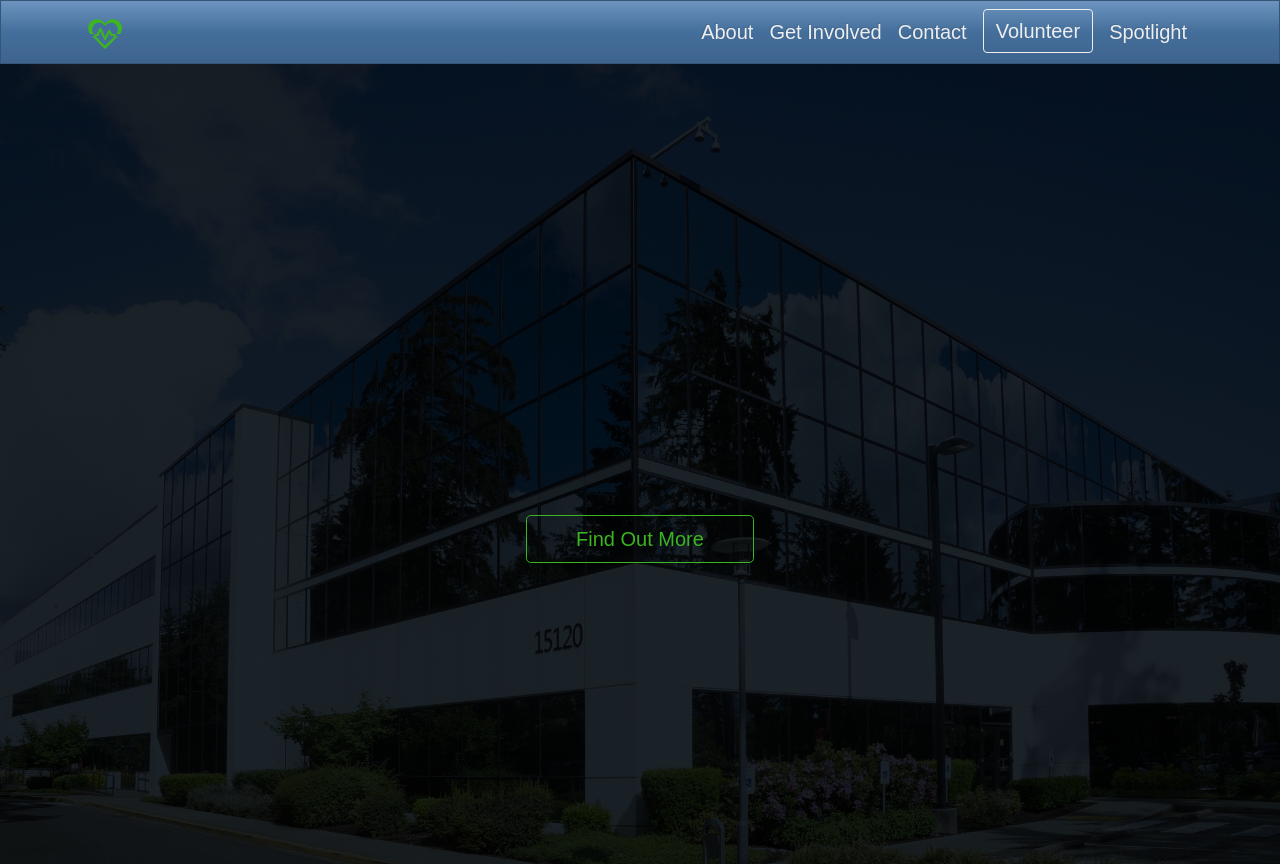
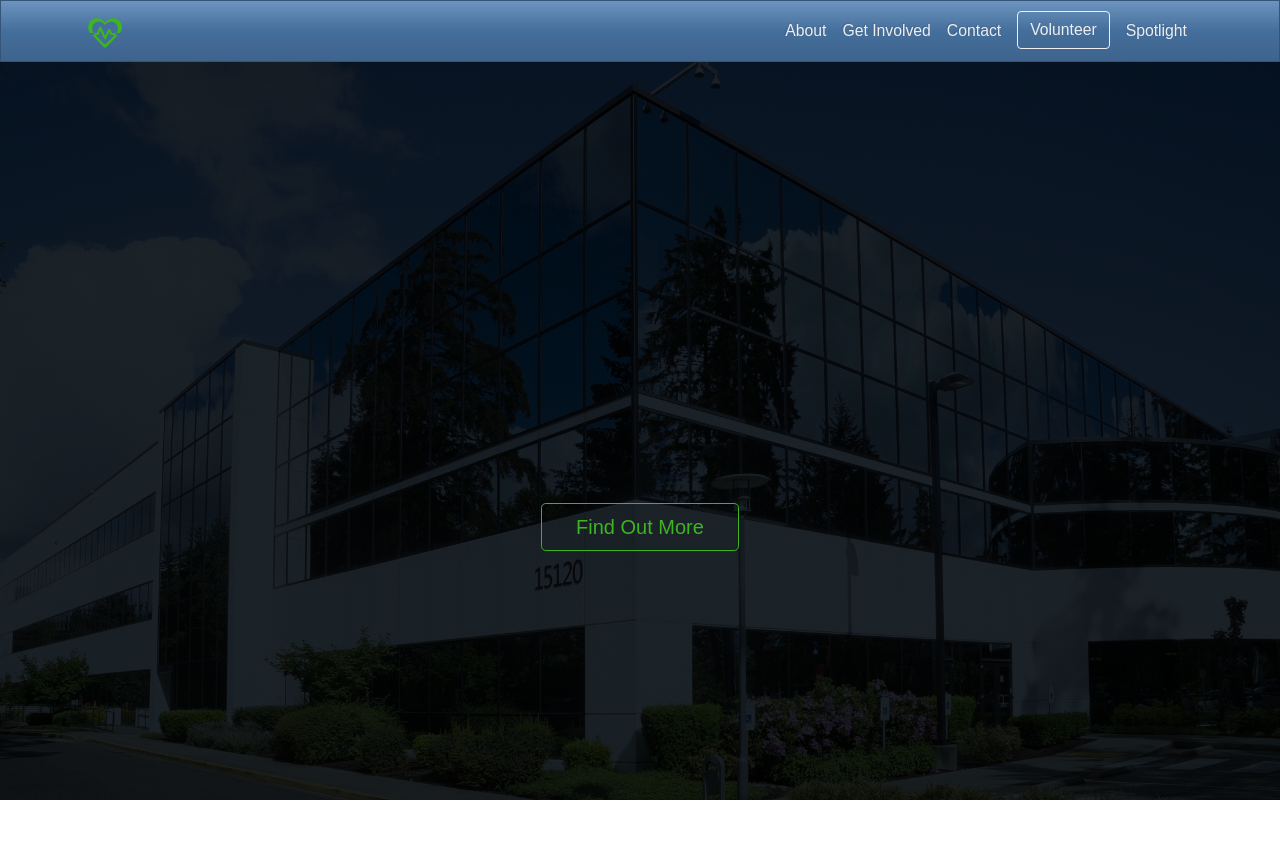
Before and after one commit to Pia007/Hero, a React (Create React App) app: page /volunteersignup#/home in a window 1280 px wide. After the commit the page ends 800 px from the top, so only its background shows below. Built offline with nearby package versions, Linux system fonts and the light colour scheme; a web font is replaced by a local one.

Commit message:
Updated styles

```diff
--- a/src/App.css
+++ b/src/App.css
@@ -1,6 +1,9 @@
 :root {
     --input-bg: #E4EEfA;
-    --primary: #446E9B;
+    --primary: #95c0ee;
+    /* --logo: #0f3058; */
+    /* --primary: #9eb2c7; */
+    /* --primary: #446E9B; */
     --background: #04203F;
     --table-bg: #C9DEF5;
     --table-bg-alt: #AECBEB;
@@ -10,29 +13,22 @@
     --font-offside: 'Offside', sans-serif;
     --font-ubuntu: 'Ubuntu', sans-serif;
     --font-ptSans: 'Pt-sans', sans-serif;
-    --font-workSans: 'Work Sans', sans-serif;
-}
-html {
-    width: 100%;
-    height: 100%;
 }
 
+html,
 body {
-    font-family: var(--font-ptSans);
-    width: 100%;
+    max-width: 100%;
     height: 100vh;
     overflow-x: hidden;
+    color: var(--primary);
+    font-size: 1em;
+    font-family: var(--font-ptSans);
 }
-
-.lp-text {
-    font-size: 50px;
+.text-sky {
+    color: var(--primary);
 }
-
 .home-bg {
     background: var(--background);
-}
-.logo-text {
-    font-size: 24px;
 }
 
 .findOut {
@@ -43,40 +39,31 @@ a, a:hover {
     text-decoration: none;
 }
 .nav-logo {
-    width: 40px;
-    height: 40px;
+    width: 2.5rem;
+    height: 2.5rem;
     background: none;
     border: none;
 }
 .nav-logo-sm {
-    width: 14px;
-    height: 14px;
+    width: .9375rem;
+    height: .9375rem;
     background: none;
     border: none;
 }
-.nav-logo,
-.nv-icons {
-    font-size: 40px;
+.nav-text {
+    font-size: .875em;
+    font-weight: 500;
 }
-.host-header,
-.nav-text,
+
 .nav-link,
 #vol-link,
-.contact-input,
-.tel,
 .vol-title,
-.spotlight-intro,
-.meet-text,
 .ft-heading {
-    font-size: 18px;
+    font-size: 1.125em;
 }
 .host-header {
-    line-height: 1.2;
+    line-height: 1.3;
     border-left: 1.5px solid var(--background);
-}
-
-.nav-text {
-    font-weight: 500;
 }
 
 .nav-link:hover,
@@ -103,7 +90,7 @@ a, a:hover {
 }
 
 .ft-signup {
-    border-radius: 20px;
+    border-radius: 1.25rem;
 }
 .ft-signup:hover,
 .ft-signup:focus,
@@ -115,14 +102,12 @@ a, a:hover {
 
 .btn-feedback,
 .btn-vol-app {
-    height: 50px;
-    border-radius: 30px;
-    font-size: 16px;
+    height: 3.125rem;
+    border-radius: 1.875rem;
 }
 
 .breadcrumb {
     background: transparent;
-    padding-left: 0;
     padding-top: 4px;
 }
 .bc-prev {
@@ -137,22 +122,22 @@ a, a:hover {
 
 .row-content,
 .card-row {
-    padding: 40px 0;
-    min-height: 100px;
+    padding: 2.5rem 0;
+    min-height: 6.25rem;
 }
 h1 {
-    font-size: 32px;
+    font-size: 2em;
     text-shadow: 1px 1px 3px;
 }
 h1,
 h2 {
-    font-weight: 600;
+    font-weight: 500;
     text-shadow: 1px 1px 3px;
 
 }
 h2 {
-    margin: 20px 0;
-    font-size: 26px;
+    margin: 1.25rem 0;
+    font-size: 1.625em;
 }
 
 hr {
@@ -163,12 +148,12 @@ img,
 .vol-card-body {
     border: 3px double var(--primary);
 }
-.landing-caption {
-    top: 50%;
-    left: 50%;
-    transform: translate(-50%, -70%);
-    background: transparent;
-    word-spacing: 1px;
+
+.intro-container {
+    display: flex;
+    justify-content: center;
+    align-content: center;
+    padding: 3.125rem auto;
 }
 .hero {
     background-image:
@@ -185,39 +170,38 @@ img,
     -o-background-size: cover;
     overflow: hidden;
     height: auto;
-}
-.hero-inner {
-    position: fixed;
-    top: 30%;
-    display: flex;
+
     justify-content: center;
     align-content: center;
-    background: var(--cl-altBg);
-    overflow: hidden;
+}
+.hero::-webkit-scrollbar {
+    -ms-overflow-style: none;
+    scrollbar-width: none;
 }
 .landing {
     scrollbar-width: none;
-
+}
+.intro-container::-webkit-scrollbar {
+    -ms-overflow-style: none;
+    scrollbar-width: none;
 }
 .sub-text {
-    font-size: 50px;
+    font-size: 3.1em;
     text-shadow: 1px 1px 3px;
 }
 .lp-logo {
-    width: 38px;
-    height: 38px;
+    width: 2.375rem;
+    height: 2.375rem;
     border: none;
 }
 .btn-learn {
-    max-width: 120px;
-    border-radius: 35px;
-    height: 45px;
-    font-size: 16px;
+    max-width: 7.5rem;
+    border-radius: 2.1875rem;
+    height: 2.8125rem;
     font-weight: 500;
 }
 
 .mission-text {
-    font-size: 16px;
     overflow-wrap: normal;
 }
 
@@ -226,8 +210,8 @@ img,
     background: transparent;
 }
 .about-table-header{
-    font-size: 22px;
-    font-weight: 600;
+    font-size: 1.375em;
+    font-weight: 500;
 }
 .about-card-body {
     padding: 15px;
@@ -240,8 +224,9 @@ img,
     background: var(--table-bg-alt);
 }
 .table-icon {
-    width: 33.33px;
-    height: 33.33px;
+    width: 2.083125rem;
+    height: 2.083125rem;
+    border: none;
 }
 .accordion-title {
     display: flex;
@@ -251,13 +236,14 @@ img,
     color: white;
     border-radius: 3px 3px 0 0;
     border-bottom: 3px double var(--success);
-    font-size: 22px;
-    font-weight: 600;
+    font-size: clamp(1.375em, 2vw, 1.475em);
+    font-weight: 500;
     padding: 1rem;
 }
 .faq-accordion-title {
     border: 2px double var(--primary);
-    font-size: 18px;
+    font-size: 1.125em;
+    font-weight: 500;
 
 }
 
@@ -267,20 +253,17 @@ img,
     border-radius: 0 0 3px 3px;
     border: 2px double var(--primary);
     background-color: var(--table-bg);
-    font-size: 16px;
 }
 .faq-accordion-description {
     border: 2px double var(--primary);
     border-top: none;
     border-radius: 0 0 3px 3px;
     background-color: none;
-    font-size: 16px;
 }
 .faqBtn {
     background: none;
     border: none;
     color: white;
-    font-size: 16px;
     font-weight: 600;
     cursor: pointer;
 }
@@ -294,10 +277,6 @@ img,
     border-radius: 0 0 3px 3px;
 }
 
-.address-info {
-    font-size: 16px;
-}
-
 .form {
     background: var(--background);
     border: 3px double var(--table-bg-alt);
@@ -305,22 +284,26 @@ img,
 }
 .contact-input {
     border: 3px double var(--primary);
-    height: 40px;
-    color: var(--primary);
+    height: 2.5rem;
+    color: #446E9B;
     background: var(--input-bg);
+}
+.options {
+    color: #446E9B;
 }
 .errors {
     color: var(--danger);
-    font-size: 14px;
+    font-size: .875em;
 }
 
 .form-control::-webkit-input-placeholder {
-    color: var(--primary);
+    color: #446E9B;
+    font-size: 1.1em;
 }
 
 .custom-control-label::before {
     background: var(--input-bg); ;
-    border: 1px double var(--primary) !important;
+    border: 1px double #446E9B !important;
 }
 .label-agree::before,
 .label-interests::before {
@@ -333,7 +316,7 @@ img,
     background: var(--input-bg);
 }
 .label-interests {
-    font-size: 16px;
+    font-size: 1rem;
     font-weight: 500;
 }
 
@@ -375,8 +358,8 @@ ul li .faq-link:focus {
 .vol-cards,
 .meet-img {
     border: 3px double rgb(110, 163, 199);
-    box-shadow:  inset 50px 50px 100px #03162b,
-        inset -50px -50px 100px #052a53;
+    box-shadow:  inset 3.125rem 3.125rem 6.25rem #03162b,
+        inset -3.125rem -3.125rem 6.25rem #052a53;
 }
 .cd-img {
     border: 3px groove rgb(110, 163, 199);
@@ -389,74 +372,73 @@ ul li .faq-link:focus {
 }
 
 .meet-holder {
-    margin: 40px auto;
+    margin: 2.5rem auto;
 }
 .meet-card {
-    margin-bottom: 50px;
+    margin-bottom: 3.125rem;
     font-family: var(--font-offside);
     background: var(--background);
     border-radius: 10px;
-    box-shadow: inset 50px 25px 100px #03162b,
-        inset -50px -25px 50px #052a53;
+    box-shadow: inset 3.125rem 1.5625rem 6.25rem #03162b,
+        inset -3.125rem -1.5625rem 3.125rem #052a53;
 }
 .meet-role {
     font-family: var(--font-offside);
+    font-size: 1.375em;
 }
 .meet-text {
     line-height: 1.3;
+    font-size: 1em;
 }
 .design {
     font-weight: 600;
 }
 
-@media screen and (min-width: 475px) {
-    h1 {
-        font-size: 34px;
-    }
+@media screen and (min-width: 29.6875rem) {
     .sub-text {
-        font-size: 60px;
+        font-size: 3.4em;
     }
     .lp-logo {
-        width: 42px;
-        height: 42px;
+        width: 2.625rem;
+        height: 2.625rem;
     }
     .faq-accordion-title {
-        font-size: 20px;
+        font-size: 1.25em;
     }
     .mission-text {
-        font-size: 18px;
+        font-size: 1.125em;
     }
 }
 
 
-@media screen and (min-width: 768px) {
+@media screen and (min-width: 48rem) {
+
     h1 {
-        font-size: 36px;
+        font-size: 2.5em;
     }
     h2 {
-        font-size: 30px;
+        font-size: 1.875em;
     }
     .sub-text {
-        font-size: 60px;
+        margin: 200px 0 3.125rem 0 ;
     }
     .lp-logo {
-        width: 42px;
-        height: 42px;
+        width: 2.625rem;
+        height: 2.625rem;
     }
-    .hero-inner {
-        top: 40%;
-    }
-    .nav-link,
-    #vol-link,
+
     .mission-text,
     .meet-text {
-        font-size: 20px;
+        font-size: 1.25em;
     }
+    .meet-role {
+        font-size: 1.5em;
+    }
+
     .btn-learn,
     .faqBtn,
-    .table-text,
-    .description {
-        font-size: 18px;
+    .table-text {
+        font-size: 1.125em;
     }
     .btn-learn {
         max-width: fit-content;
@@ -465,70 +447,55 @@ ul li .faq-link:focus {
     }
     .about-table-header,
     .question {
-        font-size: 24px;
+        font-size: 1.5em;
     }
     .accordion-title {
-        font-size: 22px;
+        font-size: 1.3em;
     }
-    /* .meet-text {
-        line-height: 1.2;
-    } */
 }
 
-@media screen and (min-width: 992px) {
-    h1 {
-        font-size: 40px;
+@media screen and (min-width: 62rem) {
+    .sub-text {
+        font-size: 4.4em;
+    }
+    .lp-logo {
+        width: 3.625rem;
+        height: 3.625rem;
+    }
+    .table-icon {
+        width: 2.5rem;
+        height: 2.5rem;
+    }
+    .spotlight-intro,
+    .vol-title {
+        font-size: 1.25em;
+    }
+
+    .meet-holder {
+        margin-top: 3.75rem;
+        margin-bottom: 17.1875rem;
+    }
+}
+
+@media screen and (min-width: 75rem) {
+    h1{
+        font-size: 2.875em;
     }
     h2 {
-        font-size: 36px;
+        font-size: 2.5em;
     }
     .sub-text {
-        font-size: 79px;
-    }
-    .lp-logo {
-        width: 64px;
-        height: 64px;
-    }
-    .table-icon {
-        width: 40px;
-        height: 40px;
-    }
-    .about-table-header,
-    .question {
-        font-size: 26px;
-    }
-    .description,
-    .vol-title,
-    .spotlight-intro {
-        font-size: 20px;
-    }
-    .meet-holder {
-        margin-top: 60px;
-        margin-bottom: 275px;
-    }
-
-}
-
-@media screen and (min-width: 1200px) {
-    h1 {
-        font-size: 46px;
-    }
-    h2 {
-        font-size: 40px;
-    }
-    .sub-text {
-        font-size: 98px;
+        font-size: 5.3em;
     }
     .lp-logo{
-        width: 78px;
-        height: 78px;
+        width: 4.375rem;
+        height: 4.375rem;
     }
 
     .vol-title {
-        font-size: 22px;
+        font-size: 1.375em;
     }
     .meet-holder {
-        margin-bottom: 222px;
+        margin-bottom: 13.875rem;
     }
-
 }
```
Also changed, not shown: src/images/new-logo-lp.svg.
